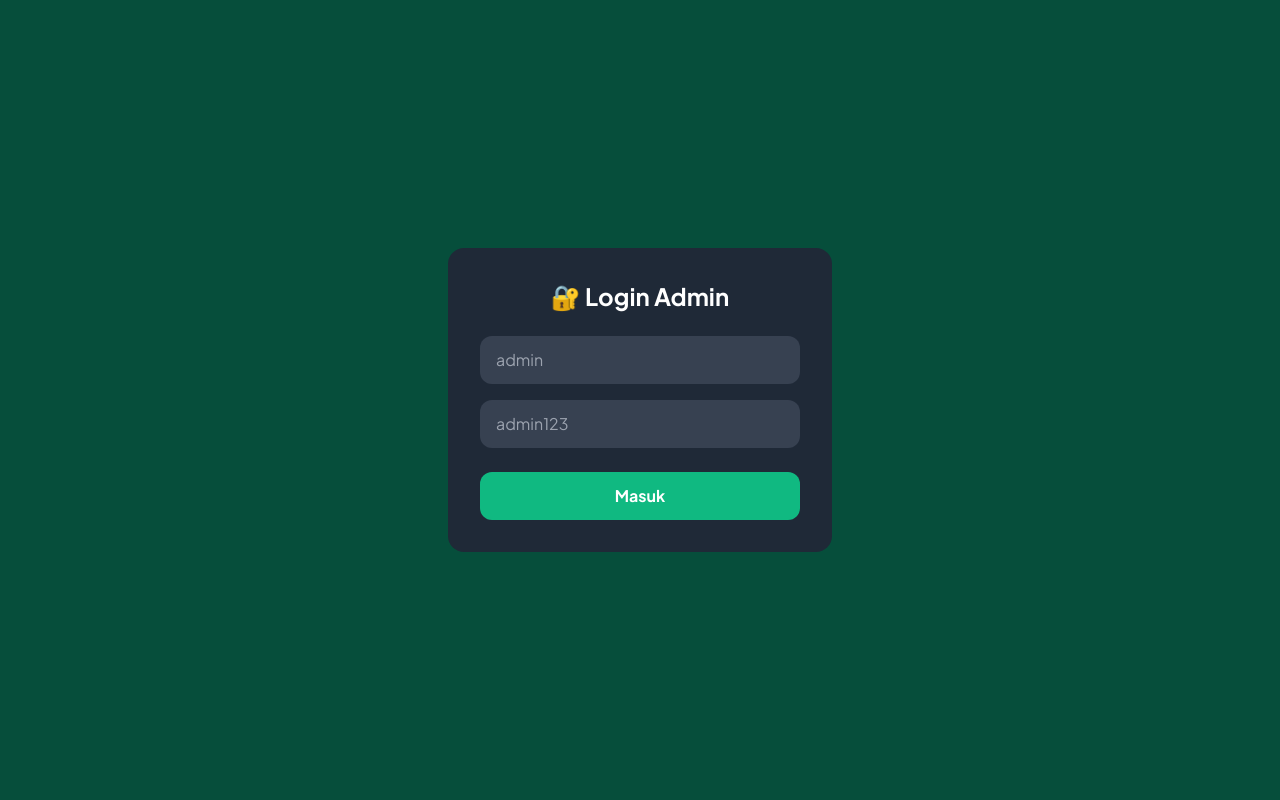
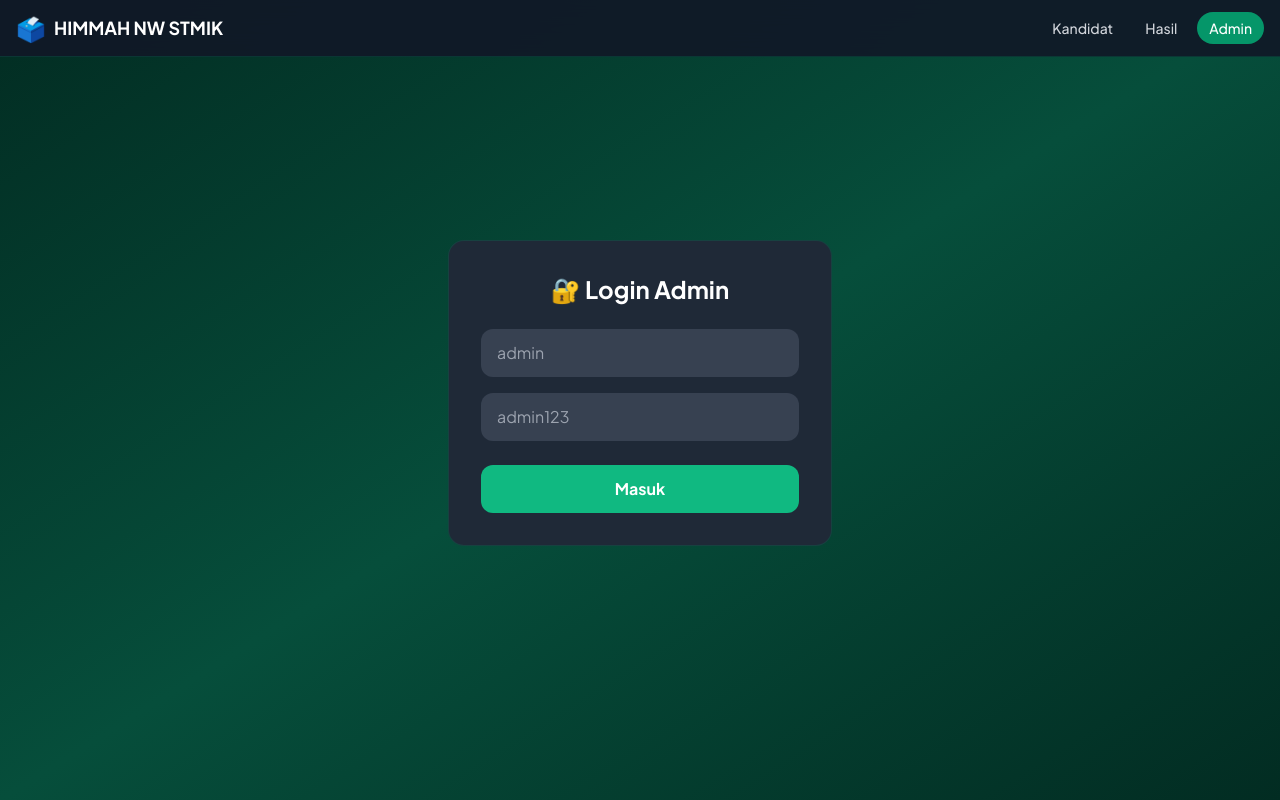
Before and after one commit to marketlloyd-dev/pemilihan-ketua, a React (Vite) app: page /admin in a window 1280 px wide. Built offline with nearby package versions, Linux system fonts and the light colour scheme.

Commit message:
fix qr, navbar

```diff
--- a/src/App.jsx
+++ b/src/App.jsx
@@ -1,4 +1,5 @@
 import { BrowserRouter, Routes, Route } from 'react-router-dom';
+import Navbar from './components/Navbar';
 import Scan from './pages/Scan';
 import Admin from './pages/Admin';
 import Dashboard from './pages/Dashboard';
@@ -6,7 +7,9 @@ import Dashboard from './pages/Dashboard';
 export default function App() {
   return (
     <BrowserRouter>
-      <div className="min-h-screen bg-emerald-900">
+      <div className="min-h-screen bg-gradient-to-br from-emerald-950 via-emerald-900 to-emerald-950">
+        <Navbar />
+        <div className="pt-4 px-4 sm:px-6 lg:px-8 max-w-7xl mx-auto">
           <Routes>
             <Route path="/" element={<Scan />} />
             <Route path="/scan" element={<Scan />} />
@@ -14,6 +17,7 @@ export default function App() {
             <Route path="/dashboard" element={<Dashboard />} />
           </Routes>
         </div>
+      </div>
     </BrowserRouter>
   );
 }
--- a/src/components/Navbar.jsx
+++ b/src/components/Navbar.jsx
@@ -1,56 +1,43 @@
-import { Link, NavLink } from 'react-router-dom';
-import { useApp } from '../context/AppContext';
+import { Link, useLocation } from 'react-router-dom';
 
 export default function Navbar() {
-  const { currentUser, logout } = useApp();
+  const location = useLocation();
 
-  const navLinks = [
-    { to: '/', label: '🗳️ Voting' },
-    { to: '/dashboard', label: '📊 Dashboard' },
-    { to: '/admin', label: '⚙️ Admin' },
-  ];
+  const isActive = (path) => location.pathname === path;
 
   return (
-    <nav className="fixed top-0 left-0 right-0 z-50 glass-green border-b border-emerald-700/30 shadow-lg shadow-emerald-900/20">
-      <div className="max-w-7xl mx-auto px-4 sm:px-6 lg:px-8">
-        <div className="flex items-center justify-between h-16">
-          <Link to="/" className="flex items-center gap-3">
-            <div className="w-10 h-10 bg-gradient-to-br from-emerald-400 to-emerald-600 rounded-xl flex items-center justify-center text-white text-xl font-bold">
-              🗳️
-            </div>
-            <span className="font-bold text-lg sm:text-xl text-white hidden sm:block">
-              Muskom HIMMAH NW Kom. STMIK
-            </span>
+    <nav className="bg-gray-900/90 backdrop-blur-md border-b border-emerald-700/30 sticky top-0 z-50">
+      <div className="max-w-7xl mx-auto px-4 h-14 flex items-center justify-between">
+        <Link to="/" className="flex items-center gap-2 text-white font-bold text-lg">
+          <span className="text-2xl">🗳️</span>
+          <span className="hidden sm:block">HIMMAH NW STMIK</span>
+        </Link>
+
+        <div className="flex items-center gap-2">
+          <Link
+            to="/"
+            className={`px-3 py-1.5 rounded-full text-sm font-medium transition ${
+              isActive('/') ? 'bg-emerald-600 text-white' : 'text-gray-300 hover:text-white'
+            }`}
+          >
+             Kandidat
           </Link>
-
-          <div className="hidden md:flex items-center gap-1">
-            {navLinks.map(link => (
-              <NavLink
-                key={link.to}
-                to={link.to}
-                className={({ isActive }) =>
-                  `px-4 py-2 rounded-full text-sm font-medium transition-all duration-300 ${
-                    isActive
-                      ? 'bg-emerald-500 text-white shadow-lg shadow-emerald-500/30 scale-105'
-                      : 'text-gray-300 hover:bg-emerald-700/40 hover:text-white'
-                  }`
-                }
-              >
-                {link.label}
-              </NavLink>
-            ))}
-          </div>
-
-          <div className="flex items-center gap-3">
-            {currentUser && (
-              <button
-                onClick={logout}
-                className="text-sm text-red-400 hover:text-red-300 hover:bg-red-900/30 px-3 py-1.5 rounded-full transition-all"
-              >
-                Keluar
-              </button>
-            )}
-          </div>
+          <Link
+            to="/dashboard"
+            className={`px-3 py-1.5 rounded-full text-sm font-medium transition ${
+              isActive('/dashboard') ? 'bg-emerald-600 text-white' : 'text-gray-300 hover:text-white'
+            }`}
+          >
+             Hasil
+          </Link>
+          <Link
+            to="/admin"
+            className={`px-3 py-1.5 rounded-full text-sm font-medium transition ${
+              isActive('/admin') ? 'bg-emerald-600 text-white' : 'text-gray-300 hover:text-white'
+            }`}
+          >
+             Admin
+          </Link>
         </div>
       </div>
     </nav>
--- a/src/pages/Admin.jsx
+++ b/src/pages/Admin.jsx
@@ -1,4 +1,5 @@
 import { useState, useEffect } from 'react';
+import QRCode from 'react-qr-code';
 
 export default function Admin() {
   const [loggedIn, setLoggedIn] = useState(false);
@@ -10,6 +11,7 @@ export default function Admin() {
   const [formData, setFormData] = useState({
     name: '', photo: '', visi: '', misi: '', nomorUrut: '',
   });
+  const [showQR, setShowQR] = useState(false);
 
   const fetchData = () => {
     fetch('/api/data')
@@ -91,12 +93,12 @@ export default function Admin() {
 
   if (!loggedIn) {
     return (
-      <div className="min-h-screen flex items-center justify-center p-4">
+      <div className="min-h-[80vh] flex items-center justify-center p-4">
         <form onSubmit={(e) => {
           e.preventDefault();
           if (username === 'admin' && password === 'admin123') setLoggedIn(true);
           else alert('Username atau password salah');
-        }} className="bg-gray-800 p-8 rounded-2xl max-w-sm w-full">
+        }} className="bg-gray-800 p-8 rounded-2xl max-w-sm w-full border border-emerald-700/30">
           <h2 className="text-white text-2xl font-bold mb-6 text-center">🔐 Login Admin</h2>
           <input className="w-full mb-4 px-4 py-3 bg-gray-700 text-white rounded-xl" placeholder="admin" value={username} onChange={(e) => setUsername(e.target.value)} />
           <input type="password" className="w-full mb-6 px-4 py-3 bg-gray-700 text-white rounded-xl" placeholder="admin123" value={password} onChange={(e) => setPassword(e.target.value)} />
@@ -109,7 +111,7 @@ export default function Admin() {
   if (!data) return <div className="text-white text-center pt-20">Memuat data...</div>;
 
   return (
-    <div className="min-h-screen p-6">
+    <div className="pb-12">
       <div className="max-w-4xl mx-auto">
         <div className="flex justify-between items-center mb-8">
           <h1 className="text-3xl font-bold text-white">⚙️ Panel Admin</h1>
@@ -118,14 +120,21 @@ export default function Admin() {
               setShowAddForm(true);
               setEditingId(null);
               setFormData({ name: '', photo: '', visi: '', misi: '', nomorUrut: '' });
-            }} className="bg-emerald-500 text-white px-4 py-2 rounded-xl">+ Tambah Kandidat</button>
-            <button onClick={() => setLoggedIn(false)} className="bg-red-500 text-white px-4 py-2 rounded-xl">Logout</button>
+            }} className="bg-emerald-500 text-white px-4 py-2 rounded-xl text-sm font-semibold">
+              + Tambah Kandidat
+            </button>
+            <button onClick={() => setShowQR(true)} className="bg-blue-600 text-white px-4 py-2 rounded-xl text-sm font-semibold">
+              📱 QR Code
+            </button>
+            <button onClick={() => setLoggedIn(false)} className="bg-red-500 text-white px-4 py-2 rounded-xl text-sm font-semibold">
+              Logout
+            </button>
           </div>
         </div>
 
         {/* Form tambah/edit */}
         {showAddForm && (
-          <div className="bg-gray-800 rounded-2xl p-6 mb-6">
+          <div className="bg-gray-800 rounded-2xl p-6 mb-6 border border-emerald-700/30">
             <h3 className="text-white text-xl font-bold mb-4">
               {editingId ? '✏️ Edit Kandidat' : '➕ Tambah Kandidat'}
             </h3>
@@ -144,15 +153,15 @@ export default function Admin() {
         )}
 
         {/* Daftar kandidat */}
-        <div className="bg-gray-800 rounded-2xl p-6">
+        <div className="bg-gray-800 rounded-2xl p-6 border border-emerald-700/30">
           <h2 className="text-xl font-bold text-white mb-4">👥 Daftar Kandidat ({data.candidates.length})</h2>
           {data.candidates.map(c => (
             <div key={c.id} className="flex items-center gap-4 bg-gray-700/50 p-3 rounded-xl mb-2">
               <span className="text-2xl font-bold text-emerald-400">#{c.nomorUrut}</span>
-              <img src={c.photo} className="w-12 h-12 rounded-full object-cover" />
+              <img src={c.photo} className="w-12 h-12 rounded-full object-cover" onError={(e) => { e.target.src = 'https://api.dicebear.com/9.x/avataaars/svg?seed=default'; }} />
               <div className="flex-1">
                 <p className="font-bold text-white">{c.name}</p>
-                <p className="text-gray-400 text-sm">{c.visi}</p>
+                <p className="text-gray-400 text-sm line-clamp-1">{c.visi}</p>
               </div>
               <p className="text-emerald-400 font-bold">{c.voteCount || 0} suara</p>
               <button onClick={() => handleEdit(c)} className="text-blue-400 hover:underline text-sm">✏️</button>
@@ -161,6 +170,22 @@ export default function Admin() {
           ))}
         </div>
       </div>
+
+      {/* Modal QR Code */}
+      {showQR && (
+        <div className="fixed inset-0 bg-black/60 backdrop-blur-sm z-50 flex items-center justify-center p-4" onClick={() => setShowQR(false)}>
+          <div className="bg-gray-800 rounded-2xl p-8 max-w-sm w-full text-center border border-emerald-700/30" onClick={(e) => e.stopPropagation()}>
+            <button onClick={() => setShowQR(false)} className="absolute top-4 right-4 text-gray-400 hover:text-white">✕</button>
+            <h3 className="text-xl font-bold text-white mb-4">📱 Scan QR Code</h3>
+            <p className="text-gray-400 text-sm mb-6">Pindai untuk memilih kandidat</p>
+            <div className="bg-white p-4 rounded-2xl inline-block">
+              <QRCode value={`${window.location.origin}/scan`} size={200} bgColor="#ffffff" fgColor="#064e3b" level="H" />
+            </div>
+            <p className="text-gray-500 text-xs mt-4">{window.location.origin}/scan</p>
+            <button onClick={() => setShowQR(false)} className="mt-4 bg-emerald-500 text-white px-6 py-2 rounded-xl font-semibold">Tutup</button>
+          </div>
+        </div>
+      )}
     </div>
   );
 }
--- a/src/pages/Dashboard.jsx
+++ b/src/pages/Dashboard.jsx
@@ -1,4 +1,4 @@
-import React, { useState, useEffect } from 'react';
+import { useState, useEffect } from 'react';
 
 export default function Dashboard() {
   const [data, setData] = useState(null);
@@ -8,6 +8,12 @@ export default function Dashboard() {
       .then(res => res.json())
       .then(setData)
       .catch(() => console.log('Gagal fetch data'));
+    const interval = setInterval(() => {
+      fetch('/api/data')
+        .then(res => res.json())
+        .then(setData);
+    }, 5000);
+    return () => clearInterval(interval);
   }, []);
 
   if (!data) return <div className="text-white text-center pt-20">Memuat dashboard...</div>;
@@ -17,23 +23,23 @@ export default function Dashboard() {
   const sorted = [...data.candidates].sort((a, b) => (b.voteCount || 0) - (a.voteCount || 0));
 
   return (
-    <div className="min-h-screen p-6">
+    <div className="pb-12">
       <div className="max-w-4xl mx-auto">
-        <h1 className="text-3xl font-bold text-white text-center mb-8">
+        <h1 className="text-3xl font-bold text-white text-center mb-6">
           📊 {isActive ? 'Suara Sementara' : 'Hasil Akhir'}
         </h1>
 
         {/* Statistik */}
         <div className="grid grid-cols-2 sm:grid-cols-3 gap-4 mb-8">
-          <div className="bg-gray-800 rounded-2xl p-4 text-center">
+          <div className="bg-gray-800 rounded-2xl p-4 text-center border border-emerald-700/30">
             <p className="text-gray-400 text-sm">Total Suara</p>
             <p className="text-2xl font-bold text-white">{totalVotes}</p>
           </div>
-          <div className="bg-gray-800 rounded-2xl p-4 text-center">
+          <div className="bg-gray-800 rounded-2xl p-4 text-center border border-emerald-700/30">
             <p className="text-gray-400 text-sm">Kandidat</p>
             <p className="text-2xl font-bold text-white">{data.candidates.length}</p>
           </div>
-          <div className="bg-gray-800 rounded-2xl p-4 text-center col-span-2 sm:col-span-1">
+          <div className="bg-gray-800 rounded-2xl p-4 text-center border border-emerald-700/30">
             <p className="text-gray-400 text-sm">Status</p>
             <p className={`text-lg font-bold ${isActive ? 'text-green-400' : 'text-red-400'}`}>
               {isActive ? 'Berlangsung' : 'Ditutup'}
@@ -46,7 +52,7 @@ export default function Dashboard() {
           {sorted.map((candidate, index) => {
             const percentage = totalVotes > 0 ? ((candidate.voteCount || 0) / totalVotes) * 100 : 0;
             return (
-              <div key={candidate.id} className="bg-gray-800 rounded-2xl p-4">
+              <div key={candidate.id} className="bg-gray-800 rounded-2xl p-4 border border-emerald-700/30">
                 <div className="flex items-center gap-3 mb-2">
                   <span className="text-lg font-bold text-gray-400">#{index + 1}</span>
                   <img
--- a/src/pages/Scan.jsx
+++ b/src/pages/Scan.jsx
@@ -1,4 +1,5 @@
 import { useState, useEffect } from 'react';
+import { Link } from 'react-router-dom';
 
 export default function Scan() {
   const [data, setData] = useState(null);
@@ -13,7 +14,7 @@ export default function Scan() {
 
   useEffect(() => {
     fetchData();
-    const interval = setInterval(fetchData, 5000); // polling setiap 5 detik
+    const interval = setInterval(fetchData, 5000);
     return () => clearInterval(interval);
   }, []);
 
@@ -31,16 +32,16 @@ export default function Scan() {
     const result = await res.json();
     if (result.success) {
       setMessage('✅ Suara berhasil! Terima kasih.');
-      fetchData(); // refresh data
+      fetchData();
     } else {
       setMessage(`❌ ${result.error}`);
     }
   };
 
   return (
-    <div className="min-h-screen p-6">
-      <div className="text-center mb-8">
-        <h1 className="text-3xl sm:text-4xl font-extrabold text-white">
+    <div className="pb-12">
+      <div className="text-center mb-6">
+        <h1 className="text-3xl sm:text-4xl font-extrabold text-white mt-6">
           📋 Pilih Kandidat
         </h1>
         <p className="text-gray-400 mt-2">{data.settings.electionTitle}</p>
@@ -50,11 +51,19 @@ export default function Scan() {
             {message}
           </p>
         )}
+        <div className="flex justify-center gap-4 mt-4">
+          <Link to="/dashboard" className="text-emerald-400 hover:underline text-sm">
+            📊 Lihat Hasil
+          </Link>
+          <Link to="/admin" className="text-blue-400 hover:underline text-sm">
+            ⚙️ Admin Panel
+          </Link>
+        </div>
       </div>
 
       <div className="grid grid-cols-1 sm:grid-cols-2 lg:grid-cols-3 gap-6 max-w-6xl mx-auto">
         {data.candidates.map((candidate) => (
-          <div key={candidate.id} className="bg-gray-800 rounded-2xl p-6 text-center">
+          <div key={candidate.id} className="bg-gray-800/80 backdrop-blur rounded-2xl p-6 text-center border border-emerald-700/30">
             <div className="w-16 h-16 bg-emerald-500 rounded-full flex items-center justify-center text-white text-2xl font-bold mx-auto mb-4">
               {candidate.nomorUrut}
             </div>
```
Lines whose indentation alone changed are shown as unchanged.
